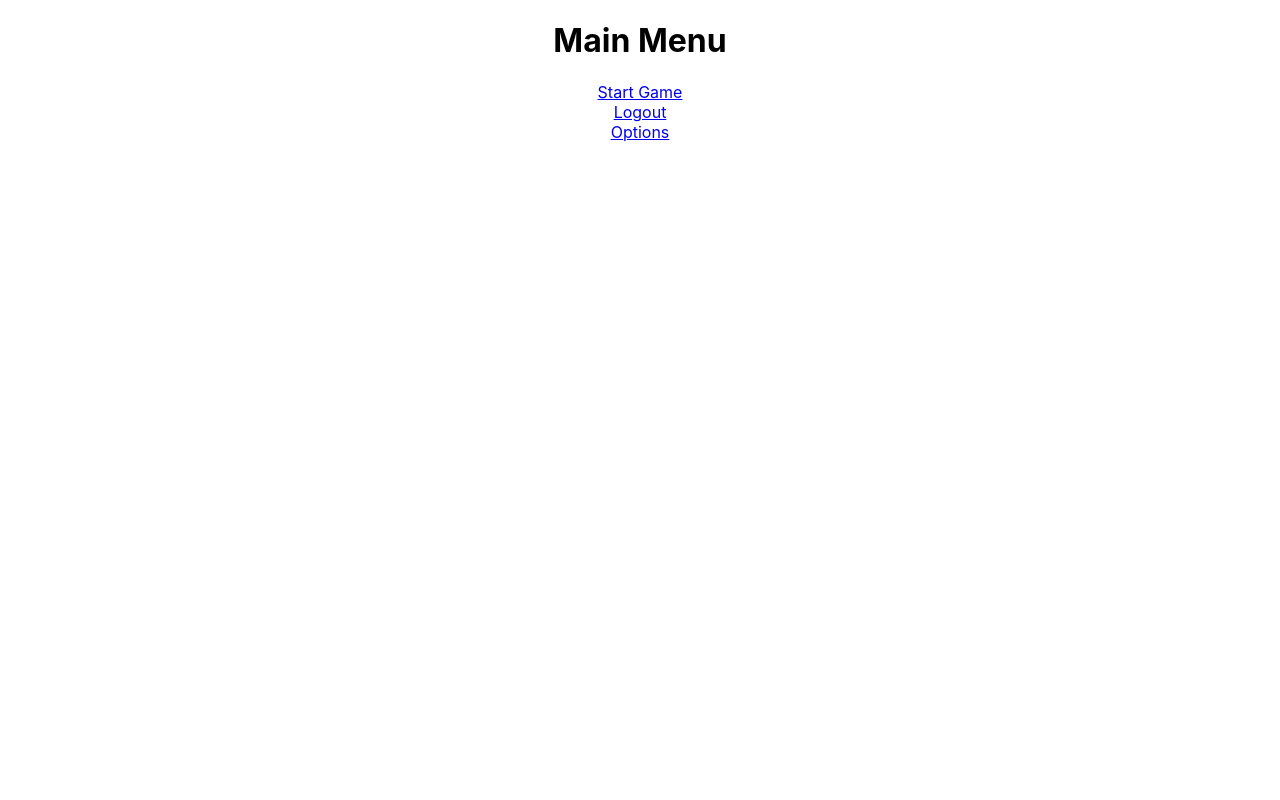
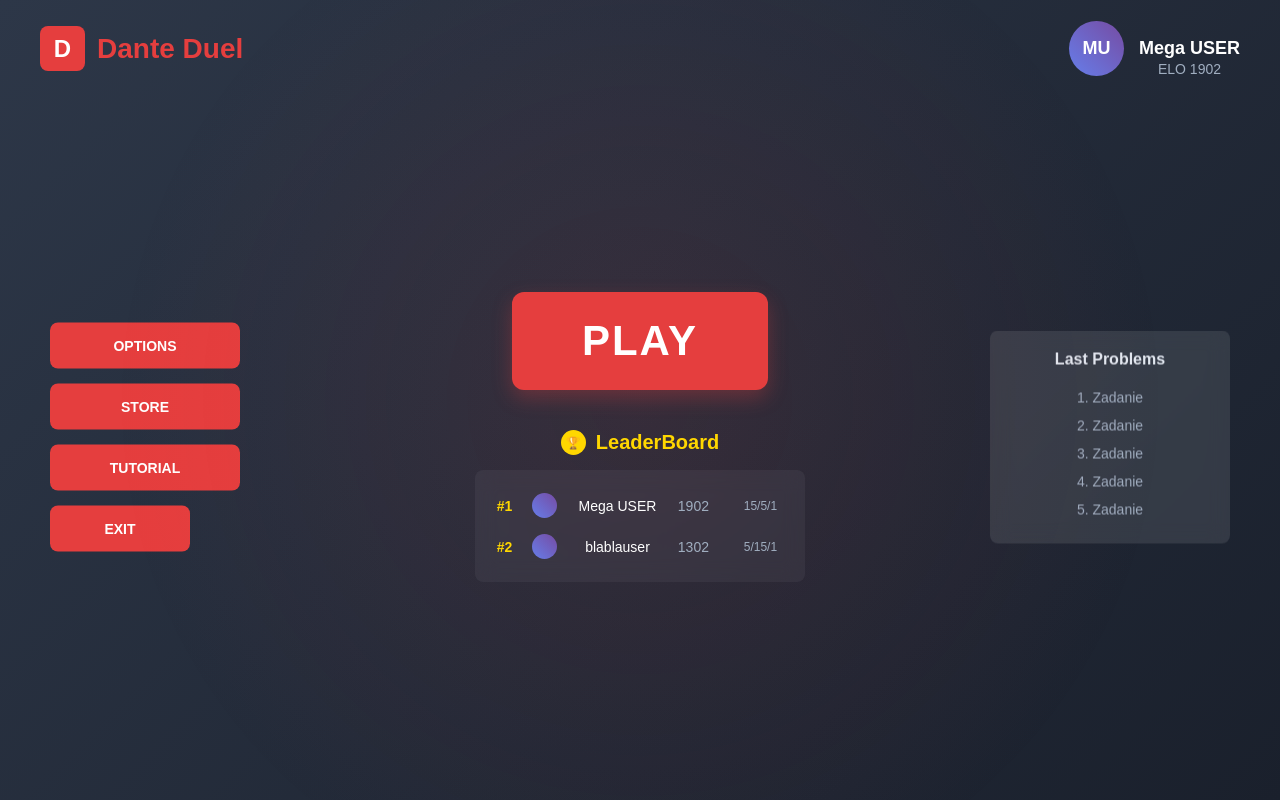
Before and after one commit to sh1zer/projekt_kck, a React (Create React App) app in the folder frontend/: page /main-menu in a window 1280 px wide. Built offline with nearby package versions, Linux system fonts and the light colour scheme.

Commit message:
feature - added main menu screen, first version

```diff
--- /dev/null
+++ b/frontend/src/screens/MainMenuScreen.css
@@ -0,0 +1,326 @@
+/* MainMenuScreen.css */
+
+.main-menu-container {
+    font-family: 'Arial', sans-serif;
+    background: linear-gradient(135deg, #2d3748 0%, #1a202c 100%);
+    color: white;
+    min-height: 100vh;
+    overflow: hidden;
+    position: relative;
+  }
+
+  /* Header with logo and user */
+  .header {
+    display: flex;
+    justify-content: space-between;
+    align-items: center;
+    padding: 20px 40px;
+    position: relative;
+    z-index: 10;
+  }
+
+  .logo-section {
+    display: flex;
+    align-items: center;
+    gap: 12px;
+  }
+
+  .logo {
+    width: 45px;
+    height: 45px;
+    background: #e53e3e;
+    border-radius: 8px;
+    display: flex;
+    align-items: center;
+    justify-content: center;
+    font-weight: bold;
+    font-size: 24px;
+    color: white;
+  }
+
+  .logo-text {
+    font-size: 28px;
+    font-weight: bold;
+    color: #e53e3e;
+  }
+
+  .user-profile {
+    display: flex;
+    align-items: center;
+    gap: 15px;
+  }
+
+  .user-avatar {
+    width: 55px;
+    height: 55px;
+    border-radius: 50%;
+    background: linear-gradient(45deg, #667eea 0%, #764ba2 100%);
+    display: flex;
+    align-items: center;
+    justify-content: center;
+    font-weight: bold;
+    font-size: 18px;
+    color: white;
+  }
+
+  .user-info h3 {
+    font-size: 18px;
+    margin-bottom: 2px;
+  }
+
+  .user-info .elo {
+    font-size: 14px;
+    color: #a0aec0;
+  }
+
+  /* Main content area */
+  .main-content {
+    display: flex;
+    justify-content: center;
+    align-items: center;
+    min-height: calc(100vh - 120px);
+    position: relative;
+  }
+
+  /* Left menu buttons */
+  .menu-buttons {
+    position: absolute;
+    left: 50px;
+    top: 50%;
+    transform: translateY(-50%);
+    display: flex;
+    flex-direction: column;
+    gap: 15px;
+  }
+
+  .menu-btn {
+    background: #e53e3e;
+    border: none;
+    color: white;
+    padding: 15px 25px;
+    border-radius: 8px;
+    font-size: 14px;
+    font-weight: bold;
+    cursor: pointer;
+    transition: all 0.3s ease;
+    text-transform: uppercase;
+    width: 140px;
+    text-decoration: none;
+    text-align: center;
+    display: block;
+  }
+
+  .menu-btn:hover {
+    background: #c53030;
+    transform: translateX(5px);
+    box-shadow: 0 4px 12px rgba(229, 62, 62, 0.4);
+    color: white;
+    text-decoration: none;
+  }
+
+  /* Center play section */
+  .play-section {
+    display: flex;
+    flex-direction: column;
+    align-items: center;
+    gap: 40px;
+    z-index: 5;
+  }
+
+  .play-btn {
+    background: #e53e3e;
+    border: none;
+    color: white;
+    padding: 25px 70px;
+    border-radius: 12px;
+    font-size: 42px;
+    font-weight: bold;
+    cursor: pointer;
+    transition: all 0.3s ease;
+    box-shadow: 0 8px 20px rgba(229, 62, 62, 0.3);
+    letter-spacing: 2px;
+    text-decoration: none;
+    display: block;
+    text-align: center;
+  }
+
+  .play-btn:hover {
+    background: #c53030;
+    transform: translateY(-3px);
+    box-shadow: 0 12px 30px rgba(229, 62, 62, 0.5);
+    color: white;
+    text-decoration: none;
+  }
+
+  /* Leaderboard section */
+  .leaderboard-section {
+    display: flex;
+    flex-direction: column;
+    align-items: center;
+    gap: 15px;
+  }
+
+  .leaderboard-header {
+    display: flex;
+    align-items: center;
+    gap: 10px;
+    font-size: 20px;
+    font-weight: bold;
+    color: #ffd700;
+  }
+
+  .trophy-icon {
+    width: 25px;
+    height: 25px;
+    background: #ffd700;
+    border-radius: 50%;
+    display: flex;
+    align-items: center;
+    justify-content: center;
+    color: #1a202c;
+    font-size: 12px;
+  }
+
+  .leaderboard-table {
+    background: rgba(255, 255, 255, 0.05);
+    border-radius: 8px;
+    padding: 15px;
+    backdrop-filter: blur(10px);
+    min-width: 300px;
+  }
+
+  .leaderboard-row {
+    display: grid;
+    grid-template-columns: 30px 35px 1fr 50px 60px;
+    gap: 12px;
+    align-items: center;
+    padding: 8px 0;
+    font-size: 14px;
+  }
+
+  .rank {
+    font-weight: bold;
+    color: #ffd700;
+  }
+
+  .player-avatar {
+    width: 25px;
+    height: 25px;
+    border-radius: 50%;
+    background: linear-gradient(45deg, #667eea 0%, #764ba2 100%);
+  }
+
+  .rating {
+    color: #a0aec0;
+  }
+
+  .wld {
+    color: #a0aec0;
+    font-size: 12px;
+  }
+
+  /* Right problems section */
+  .problems-section {
+    position: absolute;
+    right: 50px;
+    top: 50%;
+    transform: translateY(-50%);
+    background: rgba(255, 255, 255, 0.1);
+    border-radius: 8px;
+    padding: 20px;
+    backdrop-filter: blur(10px);
+    width: 200px;
+  }
+
+  .problems-header {
+    font-size: 16px;
+    font-weight: bold;
+    margin-bottom: 15px;
+    text-align: center;
+    color: #e2e8f0;
+  }
+
+  .problem-item {
+    padding: 6px 0;
+    color: #a0aec0;
+    font-size: 14px;
+  }
+
+  /* Background blur effect */
+  .background-blur {
+    position: fixed;
+    top: 0;
+    left: 0;
+    width: 100%;
+    height: 100%;
+    background: radial-gradient(circle at center, rgba(229, 62, 62, 0.1) 0%, transparent 70%);
+    z-index: 1;
+    pointer-events: none;
+  }
+
+  /* Responsive design */
+  @media (max-width: 1200px) {
+    .menu-buttons {
+      left: 30px;
+    }
+
+    .problems-section {
+      right: 30px;
+    }
+  }
+
+  @media (max-width: 1024px) {
+    .main-content {
+      flex-direction: column;
+      gap: 30px;
+      padding: 20px;
+    }
+
+    .menu-buttons,
+    .problems-section {
+      position: static;
+      transform: none;
+    }
+
+    .menu-buttons {
+      flex-direction: row;
+      justify-content: center;
+      flex-wrap: wrap;
+      order: 3;
+    }
+
+    .problems-section {
+      order: 2;
+      width: 100%;
+      max-width: 300px;
+    }
+
+    .play-section {
+      order: 1;
+    }
+
+    .play-btn {
+      font-size: 32px;
+      padding: 20px 50px;
+    }
+  }
+
+  @media (max-width: 768px) {
+    .header {
+      padding: 15px 20px;
+    }
+
+    .logo-text {
+      font-size: 24px;
+    }
+
+    .user-avatar {
+      width: 45px;
+      height: 45px;
+    }
+
+    .play-btn {
+      font-size: 28px;
+      padding: 18px 40px;
+    }
+  }
--- a/frontend/src/screens/MainMenuScreen.js
+++ b/frontend/src/screens/MainMenuScreen.js
@@ -1,16 +1,89 @@
 import React from 'react';
 import { Link } from 'react-router-dom';
+import './MainMenuScreen.css'; // You'll need to create this CSS file
 
 function MainMenuScreen() {
+  const handleMenuClick = (action) => {
+    console.log(`Menu action: ${action}`);
+    // Add your navigation logic here
+  };
+
+  const handlePlayClick = () => {
+    console.log('Starting game...');
+    // Add your game start logic here
+  };
+
   return (
-    <div>
-      <h1>Main Menu</h1>
-      <Link to="/game">Start Game</Link>
-      <br />
-      <Link to="/login">Logout</Link>
-      <br/>
-      <Link to="/options">Options</Link>
+    <div className="main-menu-container">
+      <div className="background-blur"></div>
+
+      {/* Header */}
+      <div className="header">
+        <div className="logo-section">
+          <div className="logo">D</div>
+          <div className="logo-text">Dante Duel</div>
+        </div>
+
+        <div className="user-profile">
+          <div className="user-avatar">MU</div>
+          <div className="user-info">
+            <h3>Mega USER</h3>
+            <div className="elo">ELO 1902</div>
+          </div>
+        </div>
+      </div>
+
+      {/* Main Content */}
+      <div className="main-content">
+        {/* Left Menu Buttons */}
+        <div className="menu-buttons">
+          <Link to="/options" className="menu-btn">OPTIONS</Link>
+          <Link to="/store" className="menu-btn">STORE</Link>
+          <Link to="/tutorial" className="menu-btn">TUTORIAL</Link>
+          <button className="menu-btn" onClick={() => handleMenuClick('exit')}>EXIT</button>
+        </div>
+
+        {/* Center Play Section */}
+        <div className="play-section">
+          <Link to="/game" className="play-btn" onClick={handlePlayClick}>PLAY</Link>
+
+          {/* Leaderboard */}
+          <div className="leaderboard-section">
+            <div className="leaderboard-header">
+              <div className="trophy-icon">🏆</div>
+              <span>LeaderBoard</span>
+            </div>
+            <div className="leaderboard-table">
+              <div className="leaderboard-row">
+                <div className="rank">#1</div>
+                <div className="player-avatar"></div>
+                <div>Mega USER</div>
+                <div className="rating">1902</div>
+                <div className="wld">15/5/1</div>
+              </div>
+              <div className="leaderboard-row">
+                <div className="rank">#2</div>
+                <div className="player-avatar"></div>
+                <div>blablauser</div>
+                <div className="rating">1302</div>
+                <div className="wld">5/15/1</div>
+              </div>
+            </div>
+          </div>
+        </div>
+
+        {/* Right Problems Section */}
+        <div className="problems-section">
+          <div className="problems-header">Last Problems</div>
+          <div className="problem-item">1. Zadanie</div>
+          <div className="problem-item">2. Zadanie</div>
+          <div className="problem-item">3. Zadanie</div>
+          <div className="problem-item">4. Zadanie</div>
+          <div className="problem-item">5. Zadanie</div>
+        </div>
+      </div>
     </div>
   );
 }
+
 export default MainMenuScreen;
```
Also changed, not shown: 1 other file (tests, documents, lock files or other folders).
